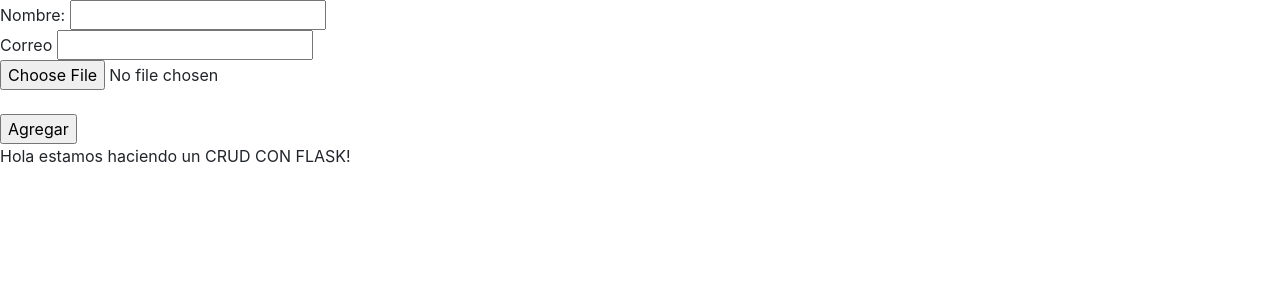
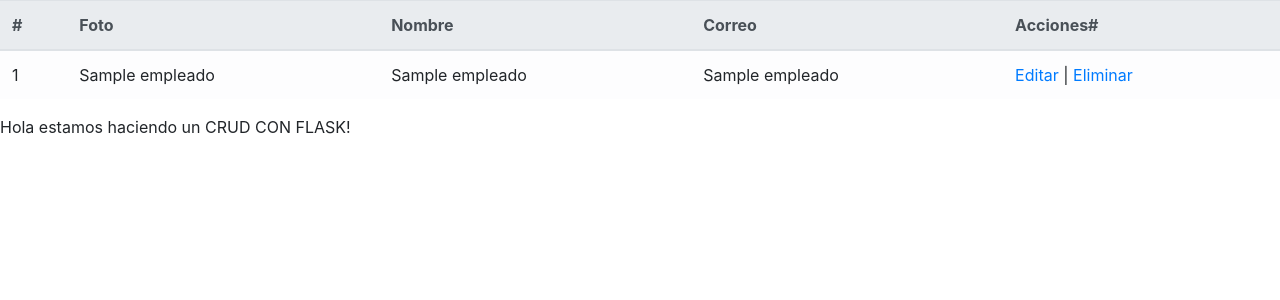
Before and after one commit to juanjoibar/FLASK-empleados-Crud, a Flask app: template templates/empleados/index.html in a window 1280 px wide. Shown: the top 300 px of the page. Run offline with Flask 2, Linux system fonts and the light colour scheme; the template is opened without the code that fills it: most values are stand-ins (such as "Sample title", 1, 10 or a date in 2020); parts of the project's set-up code (start-up, migrations or seed data) failed here and were passed over; some libraries are stand-ins or nearby versions.

Commit message:
Create, delete y edit

```diff
--- a/app.py
+++ b/app.py
@@ -1,7 +1,8 @@
 from flask import Flask
-from flask import render_template,request
+from flask import render_template,Request
+from werkzeug.utils import redirect
 from flaskext.mysql import MySQL
-from werkzeug.datastructures import RequestCacheControl
+from datetime import datetime
 
 app = Flask(__name__)
 mysql = MySQL()
@@ -15,7 +16,7 @@ mysql.init_app(app)
 @app.route('/')
 def index():
     sql = "INSERT INTO `sistemas1121`.`empleados` (`id`, `nombre`, `correo`, `foto`) VALUES (NULL, 'daniel', 'daniel@gmail.com', 'foto.jpg');"
-    #sql = "SELECT * FROM sistemas1121.empleados;"
+    #sql = "SELECT * FROM `sistemas1121`.`empleados`;"
 
     conn = mysql.connect()
 
@@ -29,7 +30,7 @@ def index():
     #cursor.execute(sql)
     #conn.commit()
 
-    return render_template('empleados/index.html')
+    return render_template('empleados/index.html',empleados = empleados)
 
 @app.route("/create")
 def create():
@@ -39,9 +40,14 @@ def storage():
     _nombre=request.form['txtNombre']
     _correo=request.form['txtCorreo']
     _foto=request.form['txtFoto']
+    now = datetime.now()
+    tiempo = now.strftime("%Y%H%M%S")
+    if _foto.filename!= '':
+        nuevonombreFoto = tiempo+_foto.filename
+        _foto.save("uploads/"+nuevonombreFoto)
 
     sql = "INSERT INTO `empleados` (`id`, `nombre`, `correo`, `foto`) VALUES (NULL, 'daniel', 'daniel@gmail.com', 'foto.jpg');"
-    datos = (_nombre, _correo , _foto.filename)
+    datos = (_nombre, _correo , nuevonombreFoto)
 
     conn = mysql.connect()
     cursor = conn.cursor()
@@ -49,6 +55,36 @@ def storage():
     conn.commit()
     return render_template('empleados/index.html')
 
+@app.route('/destroy/<int:id>')
+def destroy(id):
+    conn= mysql.connect()
+    cursor = conn.cursor()
+    cursor.execute("DELETE FROM `sistemas1121`.`empleados` WHERE id = %s ", (id))
+    conn.commit()
+    return redirect('/')
+
+@app.route('/edit/<int:id>')
+def edit(id):
+    conn = mysql.connect()
+    cursor = conn.cursor()
+    sql = "SELECT * FROM `sistemas1121`.`empleados`;"
+    cursor.execute(sql)
+    empleados = cursor.fetchall()
+    conn.commit()
+    return render_template()
+@app.route('/update',methods['POST'])
+def update():
+    _nombre=request.form['txtNombre']
+    _correo=request.form['txtCorreo']
+    _foto=request.form['txtFoto']
+    id = request.form['txtId']
+    sql = "UPDATE `sistemas1121`.`empleados` SET `nombre` = %s , `correo` = %s WHERE id = %s "
+    datos = (_nombre, _correo,id)
+    conn = mysql.connect()
+
+
+    return render_template('/')
+
 
 if __name__ == '__main__':
     app.run(debug=True)
--- a/templates/empleados/index.html
+++ b/templates/empleados/index.html
@@ -7,19 +7,34 @@
     <title>Inicio</title>
 </head>
 <body>
-    <form method="get" action="" enctype="multipart/form-data">
-        Nombre:
-        <input type="text" name="txtNombre" id="txtNombre">
-        <br>
-        Correo
-        <input type="text" name="txtCorreo" id="txtCorreo">
-        <br>
-        <input type="file" name="txtFoto" id="txtFoto">
-        <br>
-        <br>
-        <input type="submit" value="Agregar">
+<table class="table table-light">
+    <thead class="thead-light">
+        <tr>
+            <th>#</th>
+            <th>Foto</th>
+            <th>Nombre</th>
+            <th>Correo</th>
+            <th>Acciones#</th>
 
-    </form>
+        </tr>
+    </thead>
+    <tbody>
+            {%for empleado in empleados%}
+            <tr>
+                <td>{{empleado [0]}}</td>
+                <td>{{empleado [3]}}</td>
+                <td>{{empleado [1]}}</td>
+                <td>{{empleado [2]}}</td>
+                <td> <a href="http:/edit/{{empleado [0]}}">Editar</a>
+                    |
+                   <a href="/destroy/{{empleado [0]}}">Eliminar</a>
+                </td>
+
+            </tr>
+            {% endfor %}
+    </tbody>
+</table>
+
 Hola estamos haciendo un CRUD CON FLASK!
 </body>
 </html>
```
Also changed, not shown: templates/empleados/create.html (+14 -0 lines), templates/empleados/edit.html (+21 -4 lines).
